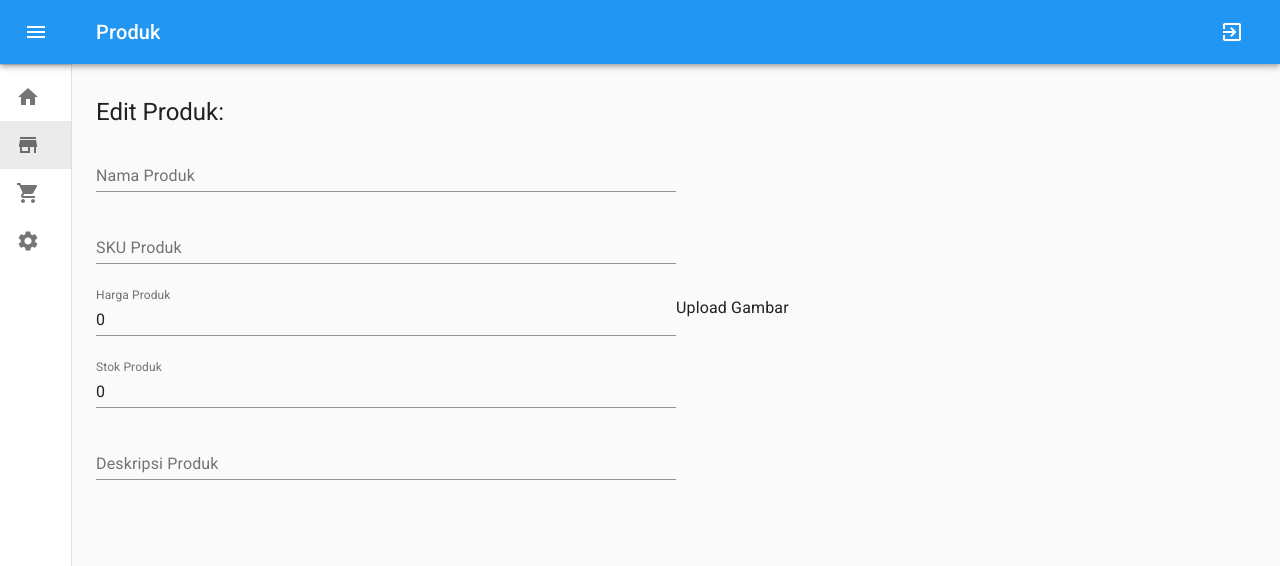
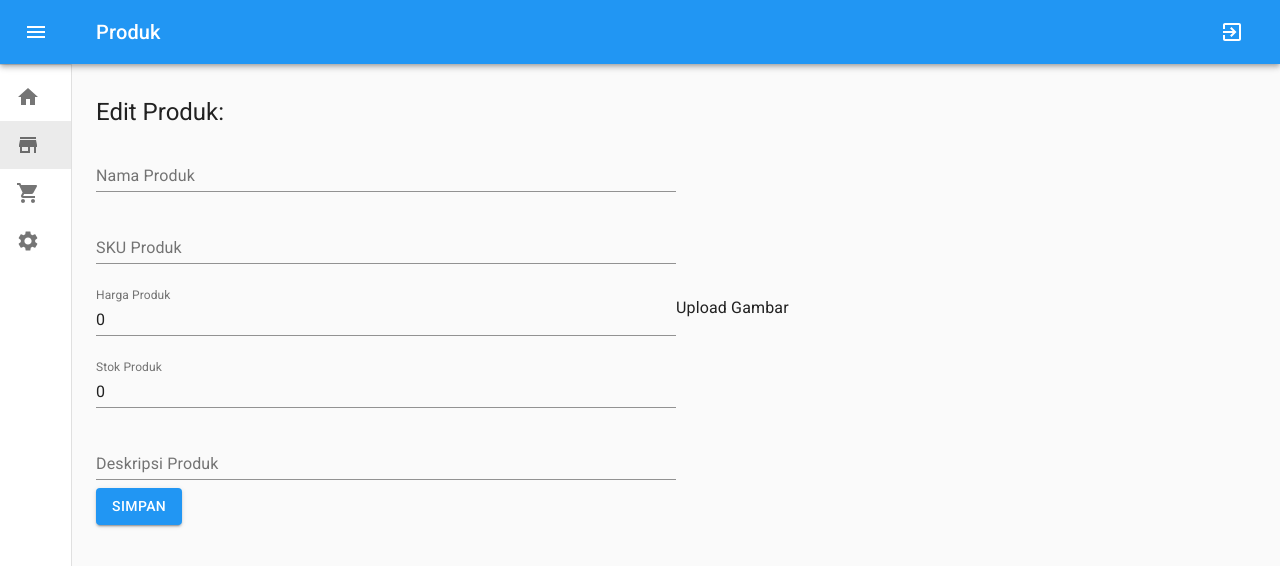
Before and after one commit to wildenali/aplikasiposwilden, a React (Create React App) app: page /produk/edit/1 in a window 1280 px wide. Shown: the top 566 px of the page. Built offline with nearby package versions, Linux system fonts and the light colour scheme; no server answers; sample sign-in values are in the browser's storage.

Commit message:
add button for Simpad data

```diff
--- a/src/pages/private/produk/edit.js
+++ b/src/pages/private/produk/edit.js
@@ -108,6 +108,14 @@ function EditProduk() {
               <Grid item xs={12} sm={6}>
                 <Typography>Upload Gambar</Typography>
               </Grid>
+              <Grid item xs={12}>
+                <Button
+                  color="primary"
+                  variant="contained"
+                >
+                  Simpan
+                </Button>
+              </Grid>
             </Grid>
           </div>
 }
```
